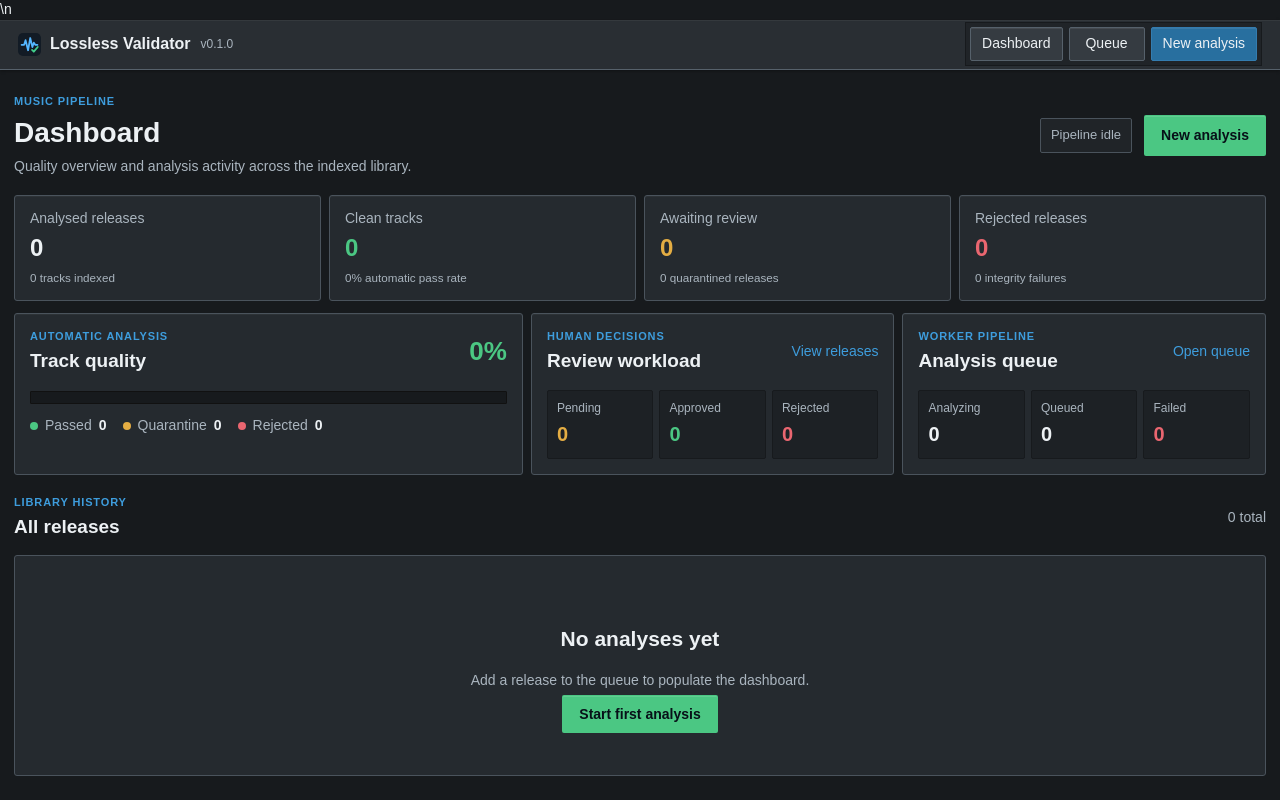
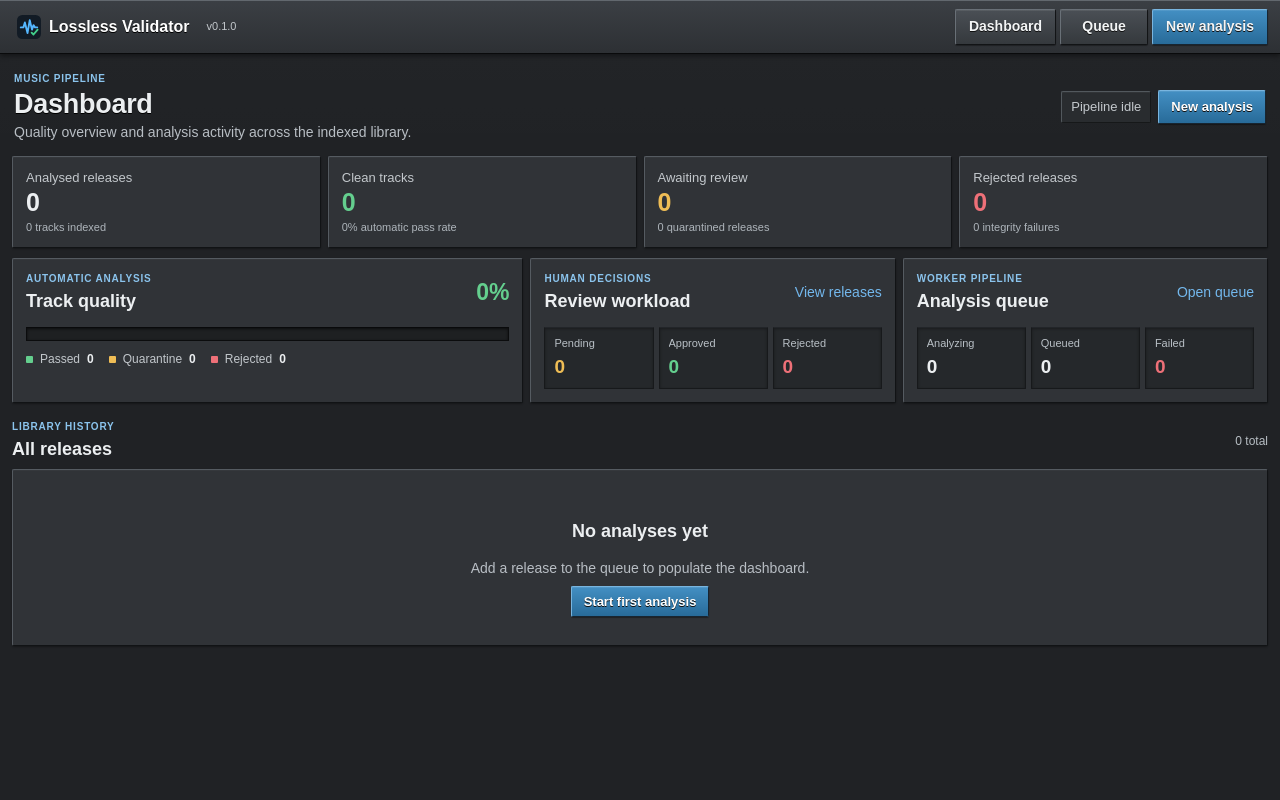
Before and after one commit to SpaceChips31/sonic-sentry, a FastAPI app: page / in a window 1280 px wide. Run offline with FastAPI, Linux system fonts and the light colour scheme; data that the repository does not hold is empty.

Commit message:
style: adopt practical desktop workstation theme

```diff
--- /dev/null
+++ b/app/static/desktop.css
@@ -0,0 +1,340 @@
+/*
+ * Desktop workstation theme
+ * Deliberately practical: inspired by classic audio and graphics tools.
+ */
+:root {
+    color-scheme: dark;
+    --background: #202225;
+    --surface: #303337;
+    --surface-raised: #3a3e43;
+    --surface-inset: #25282b;
+    --border: #111315;
+    --border-light: #555b61;
+    --text: #eceff1;
+    --muted: #b8bec4;
+    --accent: #65aee8;
+    --pass: #64cf8e;
+    --quarantine: #efbd55;
+    --rejected: #ee7078;
+}
+
+html { background: #202225; }
+
+body {
+    min-width: 320px;
+    background:
+        linear-gradient(rgba(255,255,255,.012), rgba(255,255,255,0) 160px),
+        var(--background);
+    color: var(--text);
+    font: 14px/1.38 Arial, Helvetica, sans-serif;
+}
+
+a { color: #73b8ed; }
+a:hover { color: #a6d7fa; text-decoration: underline; }
+
+.topbar {
+    height: 54px;
+    padding: 0 12px;
+    gap: 9px;
+    border-top: 1px solid #62686e;
+    border-bottom: 1px solid #090a0b;
+    background: linear-gradient(#3b3f44, #2d3034);
+    box-shadow: 0 2px 5px rgba(0,0,0,.45);
+}
+
+.brand {
+    gap: 8px;
+    padding: 4px 8px 4px 5px;
+    color: #fff;
+    font-size: 16px;
+    font-weight: 700;
+    text-shadow: 0 1px #000;
+}
+.brand:hover { text-decoration: none; }
+.brand img { width: 24px; height: 24px; image-rendering: auto; }
+.version { color: #c3c8cc; font-size: 11px; }
+
+.main-nav {
+    align-self: stretch;
+    gap: 4px;
+    padding: 8px 0;
+    background: transparent;
+    border: 0;
+}
+
+.main-nav a,
+.button,
+.clear-button,
+.source-roots a {
+    border: 1px solid #121416;
+    border-top-color: #697077;
+    border-left-color: #697077;
+    border-radius: 2px;
+    background: linear-gradient(#4a4f55, #35393d);
+    box-shadow: inset 0 1px rgba(255,255,255,.08), 0 1px 1px rgba(0,0,0,.35);
+    color: #f3f5f6;
+    font-weight: 600;
+    text-shadow: 0 1px #111;
+}
+
+.main-nav a {
+    display: inline-flex;
+    min-width: 88px;
+    padding: 0 13px;
+    align-items: center;
+    justify-content: center;
+}
+
+.main-nav a:hover,
+.button:hover,
+.clear-button:hover,
+.source-roots a:hover {
+    border-color: #202326;
+    border-top-color: #7c848b;
+    border-left-color: #7c848b;
+    background: linear-gradient(#565c62, #3e4348);
+    color: #fff;
+    text-decoration: none;
+}
+
+.main-nav a:active,
+.button:active,
+.clear-button:active {
+    border-color: #697077;
+    border-top-color: #111315;
+    border-left-color: #111315;
+    background: #2b2e31;
+    box-shadow: inset 0 2px 4px rgba(0,0,0,.55);
+    transform: translateY(1px);
+}
+
+.main-nav a.nav-primary,
+.main-nav a:last-child,
+.button.success {
+    border-color: #172531;
+    border-top-color: #79b5df;
+    border-left-color: #79b5df;
+    background: linear-gradient(#438fc3, #286b99);
+}
+.main-nav a.nav-primary:hover,
+.main-nav a:last-child:hover,
+.button.success:hover { background: linear-gradient(#55a5d9, #317cab); }
+
+.container {
+    width: min(1480px, calc(100% - 24px));
+    margin: 18px auto 30px;
+}
+
+.page-heading,
+.release-header {
+    margin-bottom: 14px;
+    padding: 0 2px;
+}
+
+h1 {
+    font-size: 27px;
+    line-height: 1.15;
+    letter-spacing: -.01em;
+    text-shadow: 0 1px #000;
+}
+
+h2 { font-size: 18px; }
+.eyebrow {
+    margin-bottom: 3px;
+    color: #8bc4ed;
+    font-size: 10px;
+    letter-spacing: .08em;
+}
+.heading-copy { margin: 3px 0 0; color: var(--muted); }
+.heading-actions { gap: 7px; }
+
+.pipeline-state {
+    padding: 6px 9px;
+    border: 1px solid #161819;
+    border-top-color: #52585d;
+    border-left-color: #52585d;
+    border-radius: 2px;
+    background: #292c2f;
+    color: #c3c8cc;
+    box-shadow: inset 0 1px rgba(255,255,255,.04);
+}
+.pipeline-state.active {
+    border-color: #447da5;
+    background: #253c4c;
+    color: #9bd1f4;
+}
+.live-dot { width: 7px; height: 7px; box-shadow: none; }
+
+.stats { gap: 7px; margin-bottom: 10px; }
+.stat,
+.dashboard-card,
+.active-work-panel,
+.attention-card,
+.panel,
+.queue-group,
+.detail-card,
+.review-box,
+.import-card,
+.browser-panel {
+    border: 1px solid #111315;
+    border-top-color: var(--border-light);
+    border-left-color: var(--border-light);
+    border-radius: 2px;
+    background: var(--surface);
+    box-shadow: inset 0 1px rgba(255,255,255,.025), 0 1px 2px rgba(0,0,0,.35);
+}
+
+.stat { min-height: 92px; padding: 11px 13px; }
+.stat span { color: #c3c8cc; font-size: 13px; }
+.stat strong { margin-top: 0; font-size: 25px; line-height: 1.2; }
+.stat small { margin-top: 3px; color: #aeb5bb; font-size: 11px; }
+
+.dashboard-grid { gap: 7px; margin-bottom: 17px; }
+.dashboard-card { padding: 13px; }
+.card-heading h2,
+.section-heading h2 { font-size: 18px; }
+.quality-rate { font-size: 23px; }
+
+.quality-bar {
+    height: 14px;
+    margin: 13px 0 10px;
+    border: 1px solid #0b0c0d;
+    border-top-color: #090a0b;
+    border-radius: 0;
+    background: #1e2022;
+    box-shadow: inset 0 1px 3px rgba(0,0,0,.65);
+}
+
+.metric-list { gap: 15px; color: #c2c7cb; font-size: 12px; }
+.metric-dot { width: 7px; height: 7px; border-radius: 1px; }
+
+.compact-metrics { gap: 5px; margin-top: 13px; }
+.compact-metrics div {
+    padding: 8px 9px;
+    border: 1px solid #17191b;
+    border-top-color: #222529;
+    border-radius: 1px;
+    background: var(--surface-inset);
+    box-shadow: inset 0 1px 3px rgba(0,0,0,.35);
+}
+.compact-metrics span { color: #b9c0c6; font-size: 11px; }
+.compact-metrics strong { font-size: 19px; }
+
+.dashboard-section { margin-top: 17px; }
+.section-heading { margin-bottom: 7px; }
+.section-count { color: #b7bec4; font-size: 12px; }
+.attention-grid { gap: 6px; }
+.attention-card { padding: 9px 11px; }
+.attention-card:hover {
+    border-color: #1a1c1e;
+    border-top-color: #6b737a;
+    border-left-color: #6b737a;
+    background: #373b40;
+}
+.attention-card small { margin-top: 2px; }
+
+.active-work-panel { margin-bottom: 9px; padding: 12px; background: #30363a; }
+.active-job-list { gap: 5px; margin-top: 10px; }
+.active-job {
+    padding: 8px 10px;
+    border: 1px solid #121416;
+    border-top-color: #454b50;
+    border-radius: 1px;
+    background: #25282b;
+}
+.active-job:hover { background: #2b3034; }
+.job-indicator { border-radius: 1px; }
+.job-indicator.analyzing { box-shadow: none; }
+
+.panel { overflow: auto; }
+table { font-size: 13px; }
+th, td {
+    padding: 8px 10px;
+    border-bottom: 1px solid #17191b;
+}
+th {
+    border-top: 1px solid #596067;
+    border-bottom-color: #111315;
+    background: linear-gradient(#44494e, #363a3e);
+    color: #e3e7e9;
+    font-size: 10px;
+    letter-spacing: .03em;
+    text-shadow: 0 1px #111;
+}
+tbody tr:nth-child(even) { background: rgba(0,0,0,.07); }
+tbody tr:hover { background: rgba(101,174,232,.08); }
+
+.badge {
+    padding: 2px 6px;
+    border: 1px solid currentColor;
+    border-radius: 2px;
+    background: #272a2d !important;
+    font-size: 10px;
+    line-height: 1.25;
+}
+.badge.large { padding: 5px 9px; }
+
+.button {
+    min-width: 92px;
+    padding: 7px 12px;
+    color: #fff;
+    font-size: 13px;
+}
+.button.danger {
+    border-color: #3e181c;
+    border-top-color: #ec8a91;
+    border-left-color: #ec8a91;
+    background: linear-gradient(#c85c64, #913b42);
+}
+.button.secondary { color: #f3f5f6; }
+
+.queue-groups { gap: 7px; }
+.queue-group > summary {
+    min-height: 45px;
+    padding: 0 12px;
+    font-size: 15px;
+}
+.group-count { border-radius: 2px; background: #25282b; }
+.clear-button { padding: 4px 8px; color: #e3e6e8; }
+
+.detail-grid { gap: 8px; margin-bottom: 8px; }
+.detail-card { padding: 15px; }
+.review-box { padding: 15px; }
+.import-grid { gap: 8px; margin-bottom: 12px; }
+.import-card, .browser-panel { padding: 15px; }
+
+input[type="file"] {
+    padding: 7px;
+    border: 1px solid #111315;
+    border-top-color: #1a1c1e;
+    border-left-color: #1a1c1e;
+    border-radius: 1px;
+    background: #202326;
+    box-shadow: inset 0 1px 3px rgba(0,0,0,.55);
+}
+
+.current-path {
+    border: 1px solid #151719;
+    border-radius: 1px;
+    background: #222528;
+    box-shadow: inset 0 1px 3px rgba(0,0,0,.45);
+}
+
+.help-tooltip {
+    border-radius: 2px;
+    background: #25282b;
+}
+.help-tooltip-content {
+    border-radius: 2px;
+    background: #41464b;
+    box-shadow: 2px 3px 8px rgba(0,0,0,.55);
+}
+
+.empty { padding: 34px; }
+
+@media (max-width: 800px) {
+    .topbar { height: auto; min-height: 50px; padding: 7px 8px; }
+    .main-nav { width: 100%; order: 3; padding: 2px 0; }
+    .main-nav a { flex: 1; min-width: 0; padding: 7px 5px; }
+    .container { width: calc(100% - 12px); margin: 12px auto; }
+}
--- a/app/templates/base.html
+++ b/app/templates/base.html
@@ -4,16 +4,18 @@
     <meta charset="utf-8">
     <meta name="viewport" content="width=device-width, initial-scale=1">
     <title>{% block title %}Lossless Validator{% endblock %}</title>
-    <link rel="icon" href="/static/favicon.svg?v=2" type="image/svg+xml">\n    <link rel="stylesheet" href="/static/app.css?v=3">
+    <link rel="icon" href="/static/favicon.svg?v=2" type="image/svg+xml">
+    <link rel="stylesheet" href="/static/app.css?v=3">
+    <link rel="stylesheet" href="/static/desktop.css?v=4">
 </head>
 <body>
     <header class="topbar">
         <a class="brand" href="/"><img src="/static/favicon.svg?v=2" alt="">Lossless Validator</a>
         <span class="version">v{{ app_version }}</span>
-        <nav class="main-nav">
+        <nav class="main-nav" aria-label="Main navigation">
             <a href="/">Dashboard</a>
             <a href="/analyses">Queue</a>
-            <a href="/analyses/new">New analysis</a>
+            <a class="nav-primary" href="/analyses/new">New analysis</a>
         </nav>
     </header>
 
```
